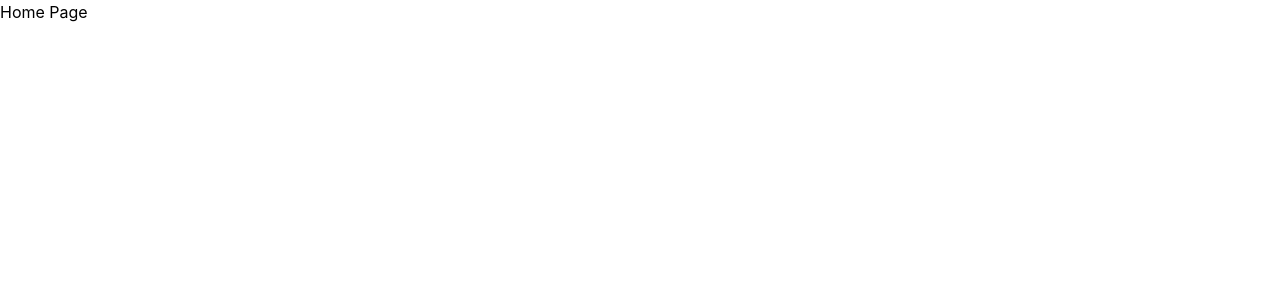
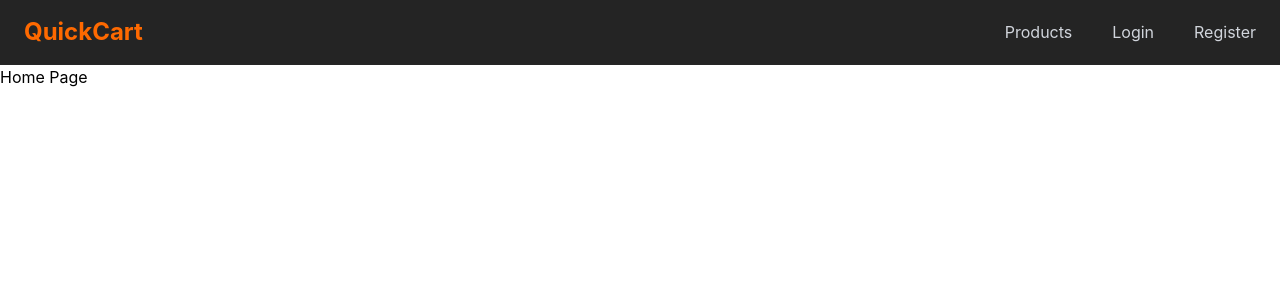
Before and after one commit to Anirudh-Negii/quickcart, a React (Vite) app in the folder frontend/: page / in a window 1280 px wide. Shown: the top 300 px of the page. Built offline with nearby package versions, Linux system fonts and the light colour scheme.

Commit message:
Add navbar

```diff
--- a/frontend/src/app/App.jsx
+++ b/frontend/src/app/App.jsx
@@ -5,10 +5,13 @@ import Login from "../pages/Login";
 import Register from "../pages/Register";
 import Products from "../pages/Products";
 import ProductDetails from "../pages/ProductDetails";
+import Navbar from "../components/Navbar";
 
 function App() {
   return (
     <BrowserRouter>
+      <Navbar />
+
       <Routes>
         <Route path="/" element={<Home />} />
         <Route path="/products" element={<Products />} />
--- /dev/null
+++ b/frontend/src/components/Navbar.jsx
@@ -0,0 +1,37 @@
+import { NavLink } from "react-router";
+
+function Navbar() {
+  const navLinkClass = ({ isActive }) =>
+    `cursor-pointer transition-colors ${
+      isActive ? "text-orange-500" : "text-gray-300 hover:text-orange-500"
+    }`;
+
+  return (
+    <nav className="border-b border-neutral-800 bg-[#242424]">
+      <div className="mx-auto flex max-w-7xl items-center justify-between px-6 py-4">
+        <NavLink
+          to="/"
+          className="cursor-pointer text-2xl font-bold text-orange-500"
+        >
+          QuickCart
+        </NavLink>
+
+        <div className="flex items-center gap-10">
+          <NavLink to="/products" className={navLinkClass}>
+            Products
+          </NavLink>
+
+          <NavLink to="/login" className={navLinkClass}>
+            Login
+          </NavLink>
+
+          <NavLink to="/register" className={navLinkClass}>
+            Register
+          </NavLink>
+        </div>
+      </div>
+    </nav>
+  );
+}
+
+export default Navbar;
```
